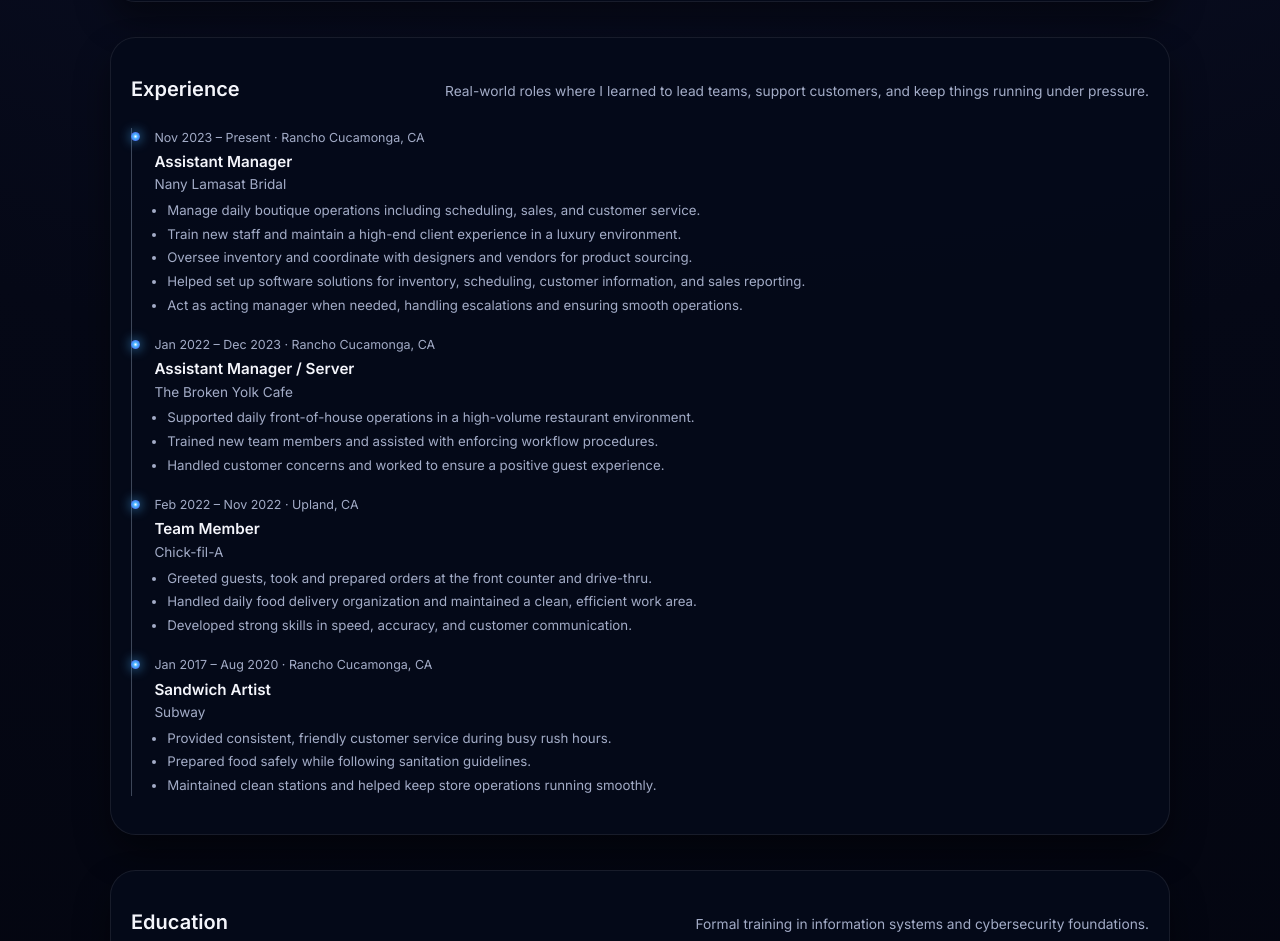
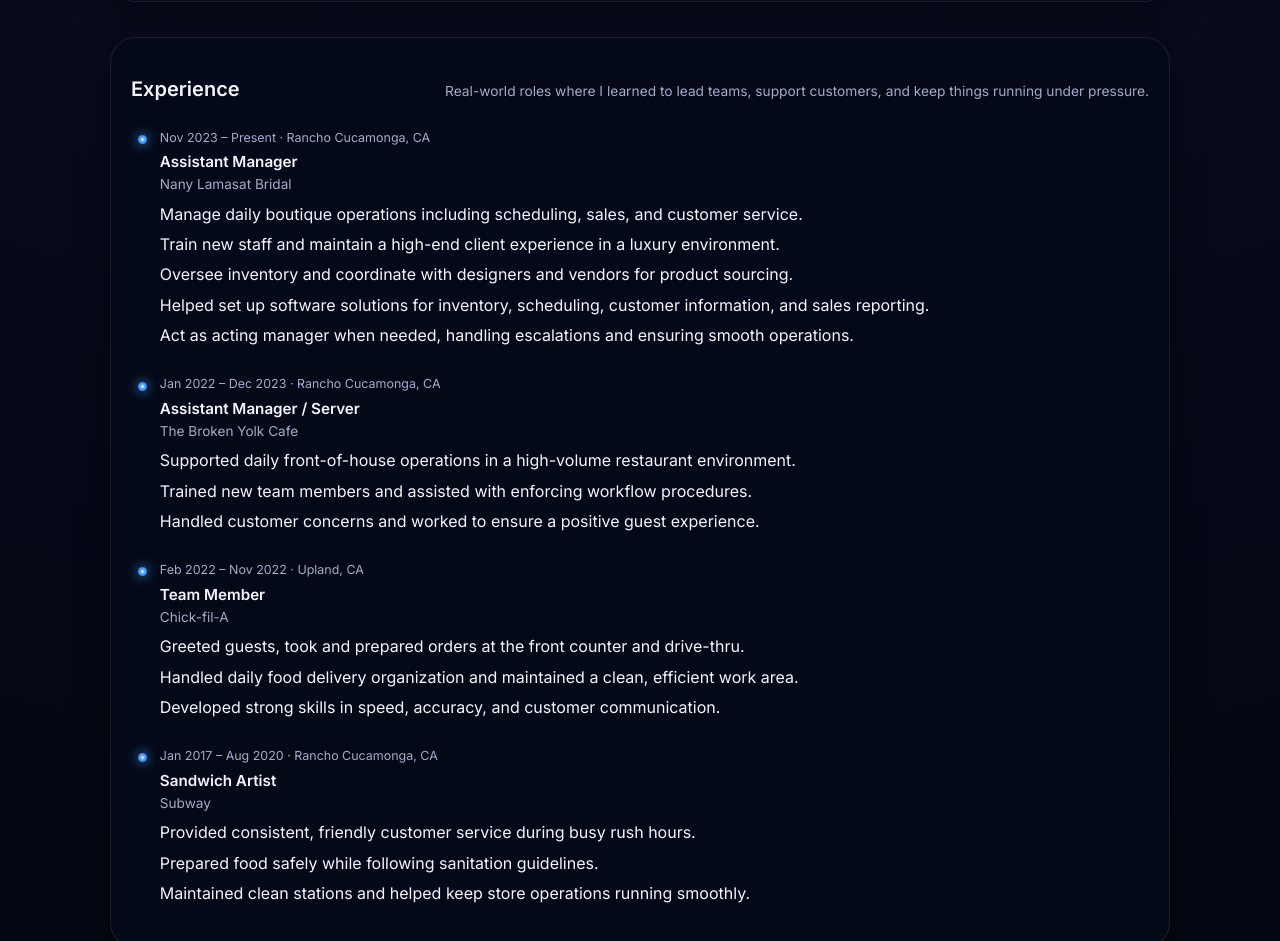
Before and after one commit to kevinelremawy/kevinelremawy.github.io, a plain HTML site: page index.html in a window 1280 px wide. Shown: the part 1508-2449 px from the top of the page. Drawn offline with Linux system fonts and the light colour scheme.

Commit message:
Update index.html

```diff
--- a/index.html
+++ b/index.html
@@ -486,15 +486,15 @@
     /* Timeline (Experience & Education) */
 
     .timeline {
-      border-left: 1px solid rgba(148, 163, 184, 0.4);
-      padding-left: 1.4rem;
+    position: relative;
+    padding-left: 1.8rem;
     margin-top: 0.3rem;
   }
-
      .timeline-item {
     position: relative;
-      margin-bottom: 1.2rem;
+    margin-bottom: 1.6rem;
   }
+
 
     .timeline-item:last-child {
       margin-bottom: 0;
@@ -502,14 +502,15 @@
 
      .timeline-dot {
     position: absolute;
-      left: -1.45rem;
-      top: 0.3rem;
+    left: -1.35rem;
+    top: 0.45rem;
     width: 9px;
     height: 9px;
     border-radius: 999px;
     background: radial-gradient(circle, #ffffff 0%, var(--accent) 35%, #4f46e5 100%);
     box-shadow: 0 0 12px rgba(72, 177, 255, 0.9);
   }
+
 
     .timeline-meta {
       font-size: 0.78rem;
@@ -529,15 +530,16 @@
     }
 
     .timeline-list {
-      font-size: 0.83rem;
-      color: var(--muted);
-      margin-left: 0.8rem;
-      margin-top: 0.15rem;
+      list-style: none;
+      padding-left: 0;
+      margin-left: 0;
+      margin-top: 0.35rem;
     }
 
     .timeline-list li {
-      margin-bottom: 0.15rem;
+      margin-bottom: 0.3rem;
     }
+
 
     /* Contact */
 
```
Lines whose indentation alone changed are shown as unchanged.
